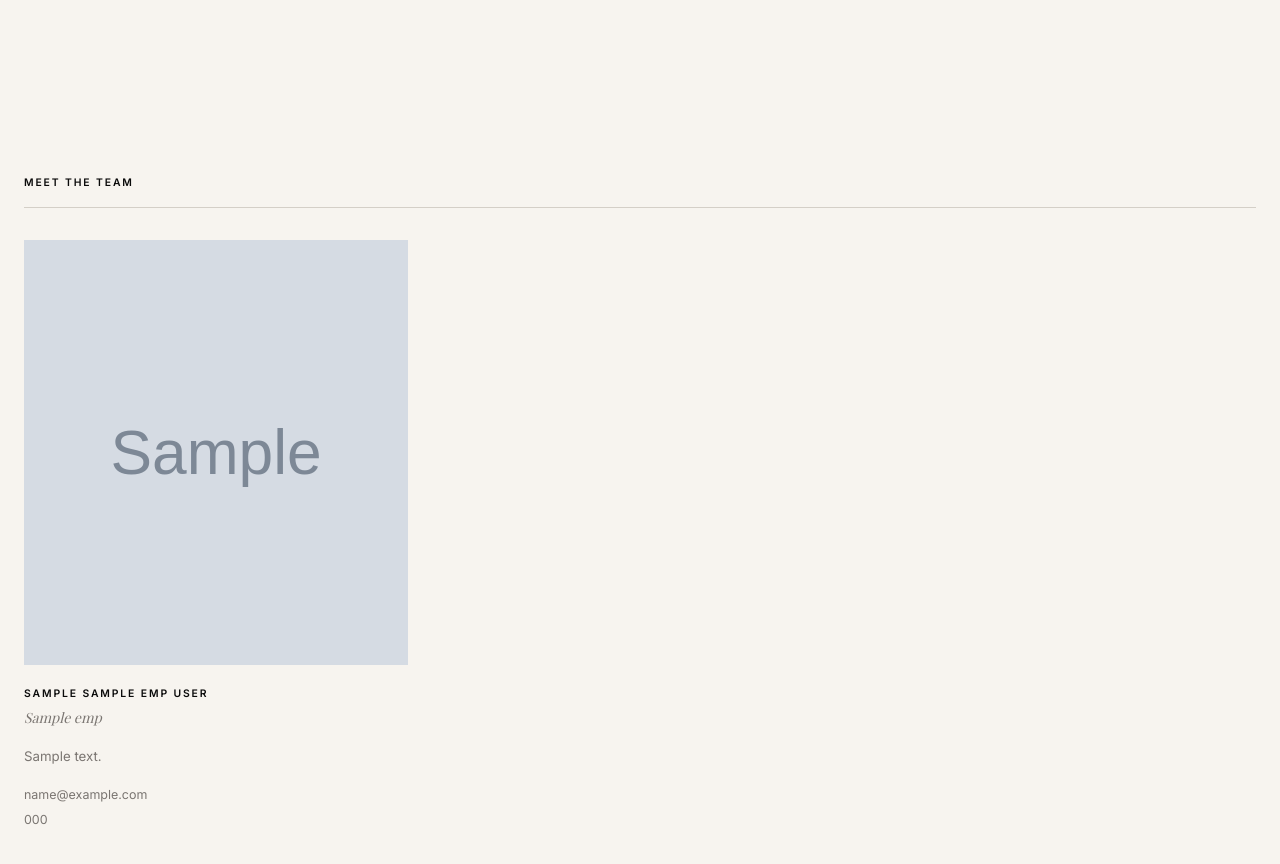
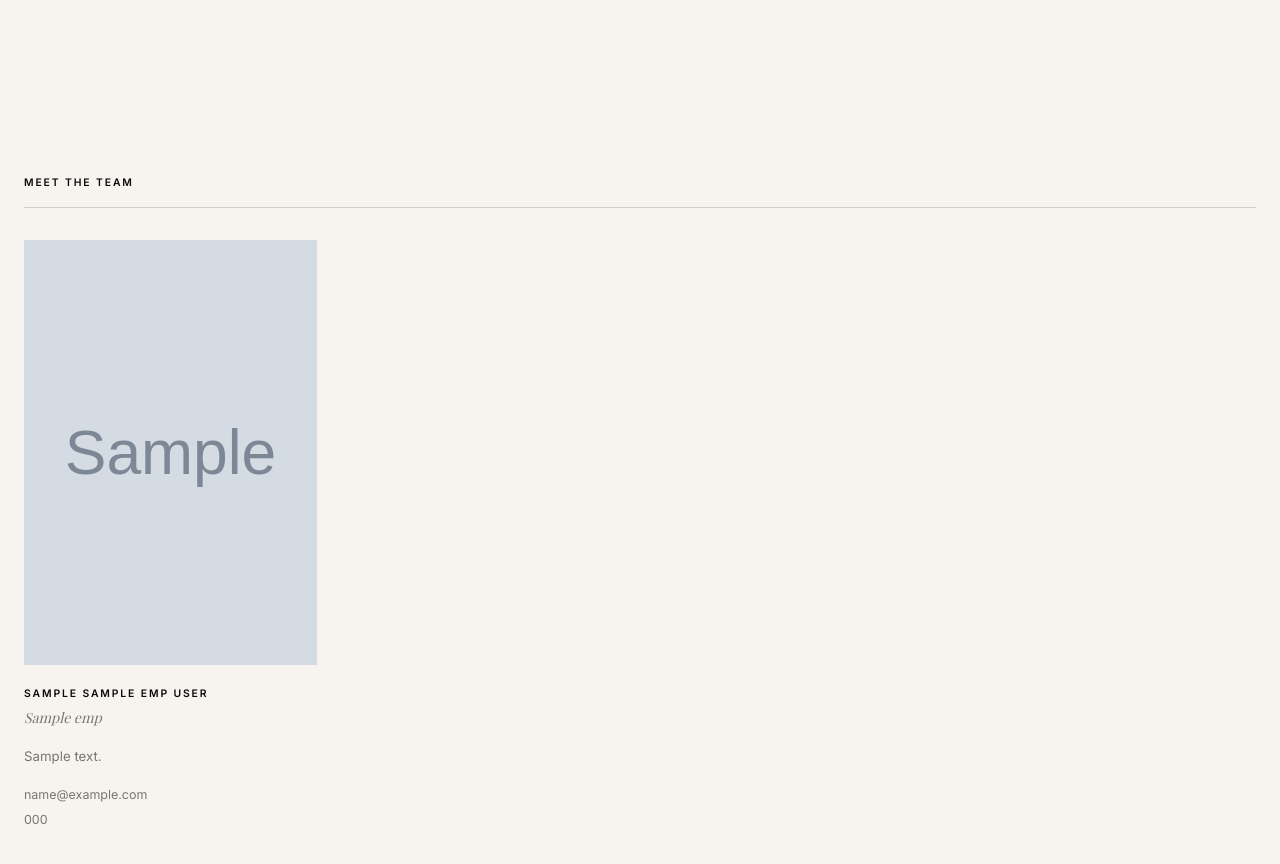
Before and after one commit to AbdullahhMurad/SkyKeysProperties, a FastAPI app: template templates/about.html in a window 1280 px wide. Shown: the part 1258-2122 px from the top of the page. Run offline with FastAPI, Linux system fonts and the light colour scheme; the template is opened without the code that fills it: most values are stand-ins (such as "Sample title", 1, 10 or a date in 2020); grey boxes marked "Sample" are stand-in pictures; parts of the project's set-up code (start-up, migrations or seed data) failed here and were passed over; some web fonts are replaced.

Commit message:
Updated the about page and the css to display the employees grid as four columns

```diff
--- a/static/css/main.css
+++ b/static/css/main.css
@@ -465,7 +465,8 @@ h5 { font-size: 0.95rem; }
   margin-bottom: 80px;
 }
 
-@media (max-width: 700px) {
+
+@media (max-width: 900px) {
   .employees-grid { grid-template-columns: repeat(2, 1fr); gap: 16px; }
 }
 
--- a/templates/about.html
+++ b/templates/about.html
@@ -75,7 +75,8 @@
     <span class="section-label">Meet the Team</span>
 
     <!-- Founders / primary team members -->
-    <div style="display: grid; grid-template-columns: repeat(auto-fill, minmax(280px, 1fr)); gap: 40px; align-items: start; margin-bottom: 80px;">
+   <div class="employees-grid">
+    <!-- <div style="display: grid; grid-template-columns: repeat(auto-fill, minmax(280px, 1fr)); gap: 40px; align-items: start; margin-bottom: 80px;"> -->
       {% for emp in employees %}
       <div class="founder-card reveal">
         {% if emp.image_filename %}
```
